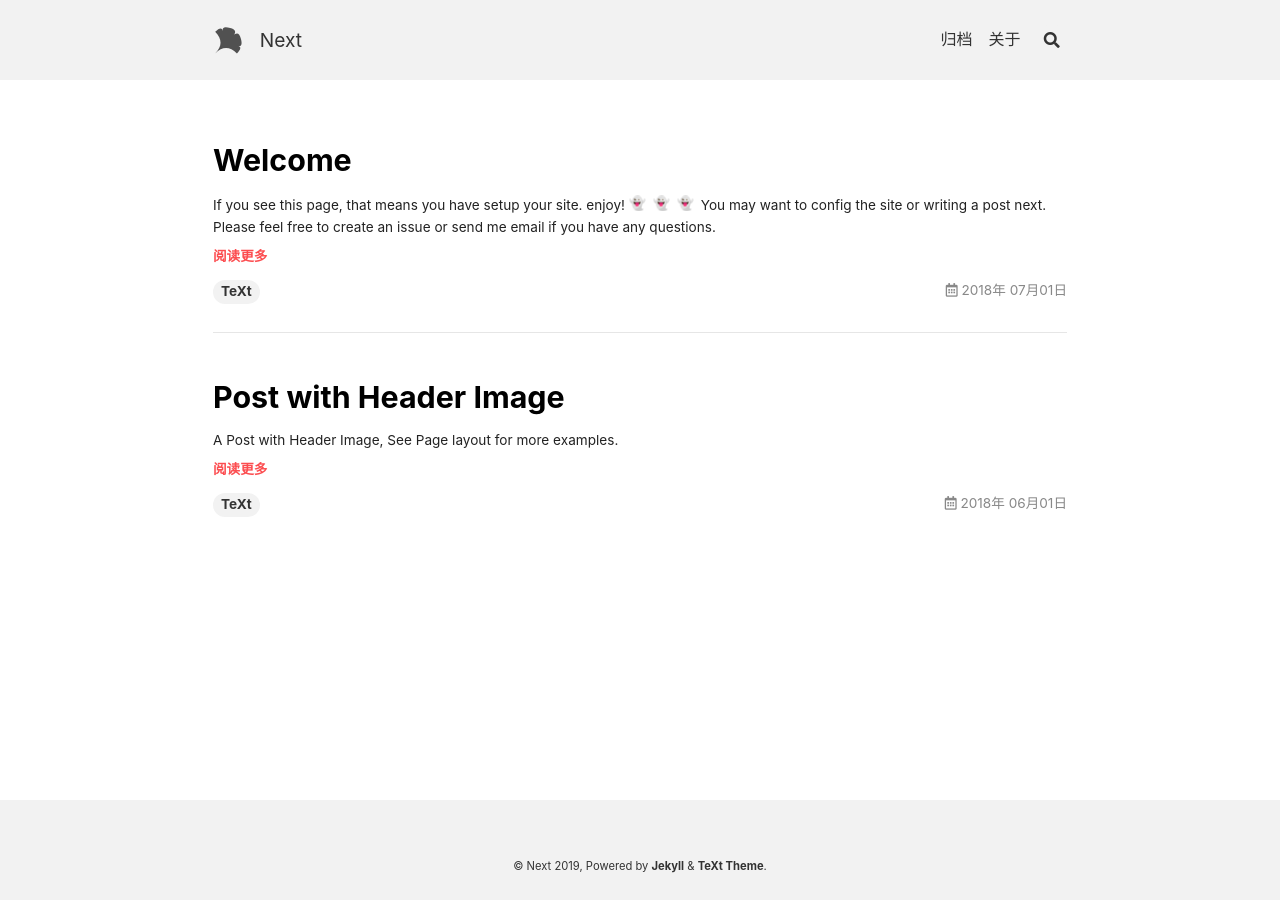
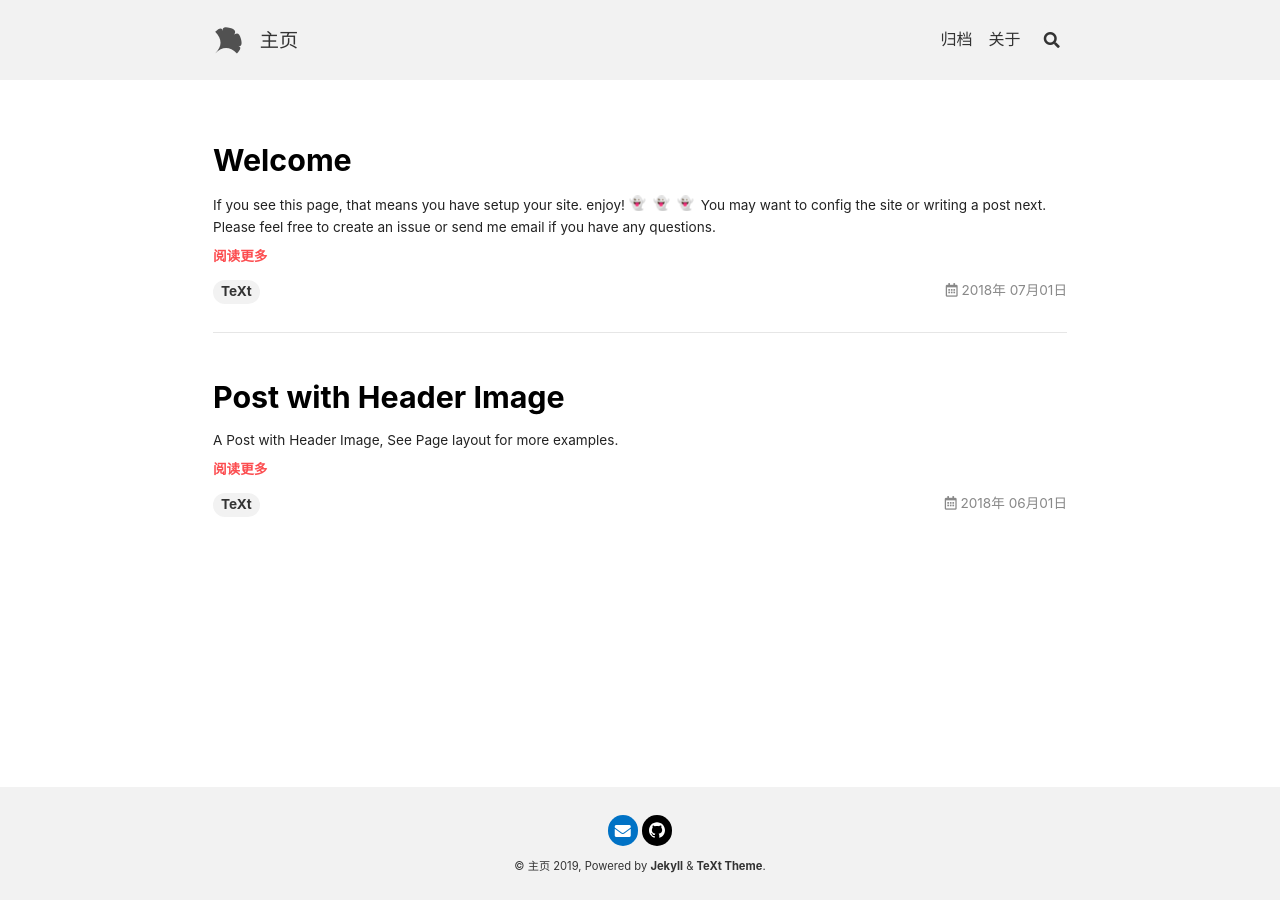
Before and after one commit to YiPianYe/text, a Jekyll site: the page built from index.html, in a window 1280 px wide. Built offline with Jekyll 4.4.1, drawn with Linux system fonts in a browser that asks for light colours; nearby versions of some CDN libraries; emoji names are drawn with the system emoji font; the list of posts is cut into pages by our own code; some of the changed lines change nothing that is shown.

Commit message:
Update _config.yml

```diff
--- a/_config.yml
+++ b/_config.yml
@@ -17,16 +17,16 @@
 ## => Site Settings
 ##############################
 text_skin: default
-# "default" (default), "dark", "forest", "ocean", "chocolate", "orange"
+# "default" (default), "dark", "forest", "ocean", "chocolate", "orange" 6 套皮肤
 highlight_theme: default
-# "default" (default), "tomorrow", "tomorrow-night", "tomorrow-night-eighties", "tomorrow-night-blue", "tomorrow-night-bright"
+# "default" (default), "tomorrow", "tomorrow-night", "tomorrow-night-eighties", "tomorrow-night-blue", "tomorrow-night-bright" 代码高亮主题
 url     : https://icp.me
 # the base hostname & protocol for your site e.g. https://www.someone.com
 baseurl : /text
 # does not include hostname
-title   : Next
-description: > # this means to ignore newlines until "Language & timezone"
-  Your Site Description
+title   : 主页
+description: > # this means to ignore newlines until "Language & timezone"网站描述
+  ...策划中...
 
 
 ## => Language and Timezone
@@ -40,11 +40,11 @@
 ##############################
 author:
   type      : # "person" (default), "organization"
-  name      : Your Name
-  url       :
-  avatar    : # path or url of avatar image (square)
-  bio       : I am an amazing person.
-  email     :
+  name      : UserName
+  url       : https://stranger.world/
+  avatar    : https://icp.me/text/assets/apple-touch-icon.png # path or url of avatar image (square)
+  bio       : I am an amazing person. # 简介
+  email     : workgroupsme@gmail.com
   facebook  : # "user_name" the last part of your profile url, e.g. https://www.facebook.com/user_name
   twitter   : # "user_name" the last part of your profile url, e.g. https://twitter.com/user_name
   weibo     : # "user_id"   the last part of your profile url, e.g. https://www.weibo.com/user_id/profile?...
@@ -54,14 +54,14 @@
   zhihu     : # "user_name" the last part of your profile url, e.g. https://www.zhihu.com/people/user_name
   douban    : # "user_name" the last part of your profile url, e.g. https://www.douban.com/people/user_name
   linkedin  : # "user_name" the last part of your profile url, e.g. https://www.linkedin.com/in/user_name
-  github    : # "user_name" the last part of your profile url, e.g. https://github.com/user_name
+  github    : "chirenduomeng" # "user_name" the last part of your profile url, e.g. https://github.com/user_name
   npm       : # "user_name" the last part of your profile url, e.g. https://www.npmjs.com/~user_name
 
 
 ## => GitHub Repository (if the site is hosted by GitHub)
 ##############################
-repository: user_name/repo_name
-repository_tree: master
+# repository: user_name/repo_name
+# repository_tree: master
 
 
 ## => Paths
@@ -69,8 +69,8 @@
 paths:
   root    : # title link url, "/" (default)
   home    : # home layout url, "/" (default)
-  archive : # "/archive.html" (default)
-  rss     : # "/feed.xml" (default)
+  archive : "/archive.html" # "/archive.html" (default)
+  rss     : "/feed.xml"  # "/feed.xml" (default)
 
 
 ## => Post
@@ -79,7 +79,7 @@
 excerpt_separator: <!--more-->
 
 ## license
-license: CC-BY-NC-4.0 # "CC-BY-4.0", "CC-BY-SA-4.0", "CC-BY-NC-4.0", "CC-BY-ND-4.0"
+license: # CC-BY-NC-4.0 # "CC-BY-4.0", "CC-BY-SA-4.0", "CC-BY-NC-4.0", "CC-BY-ND-4.0"
 
 ## TOC
 toc:
```
